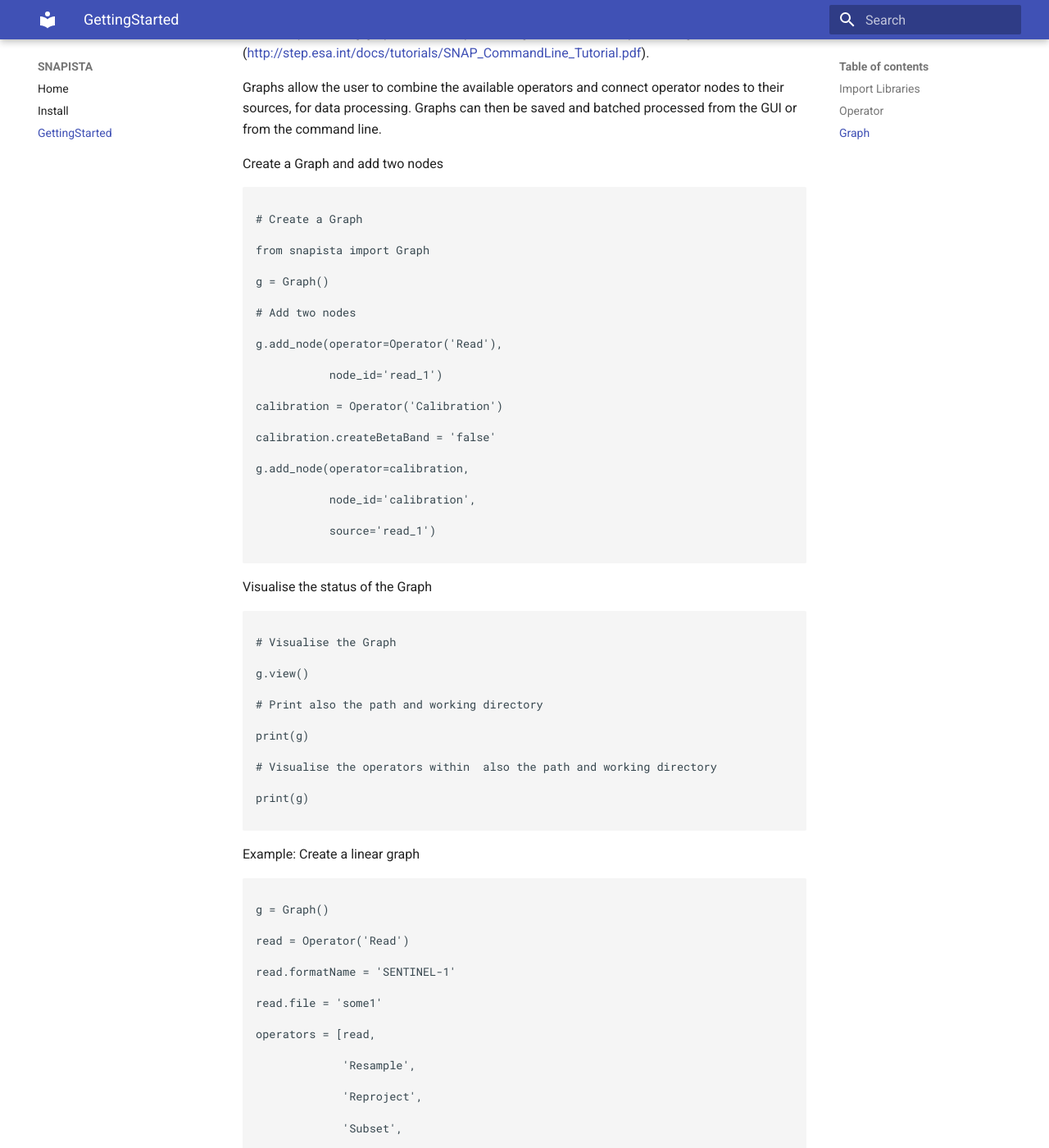
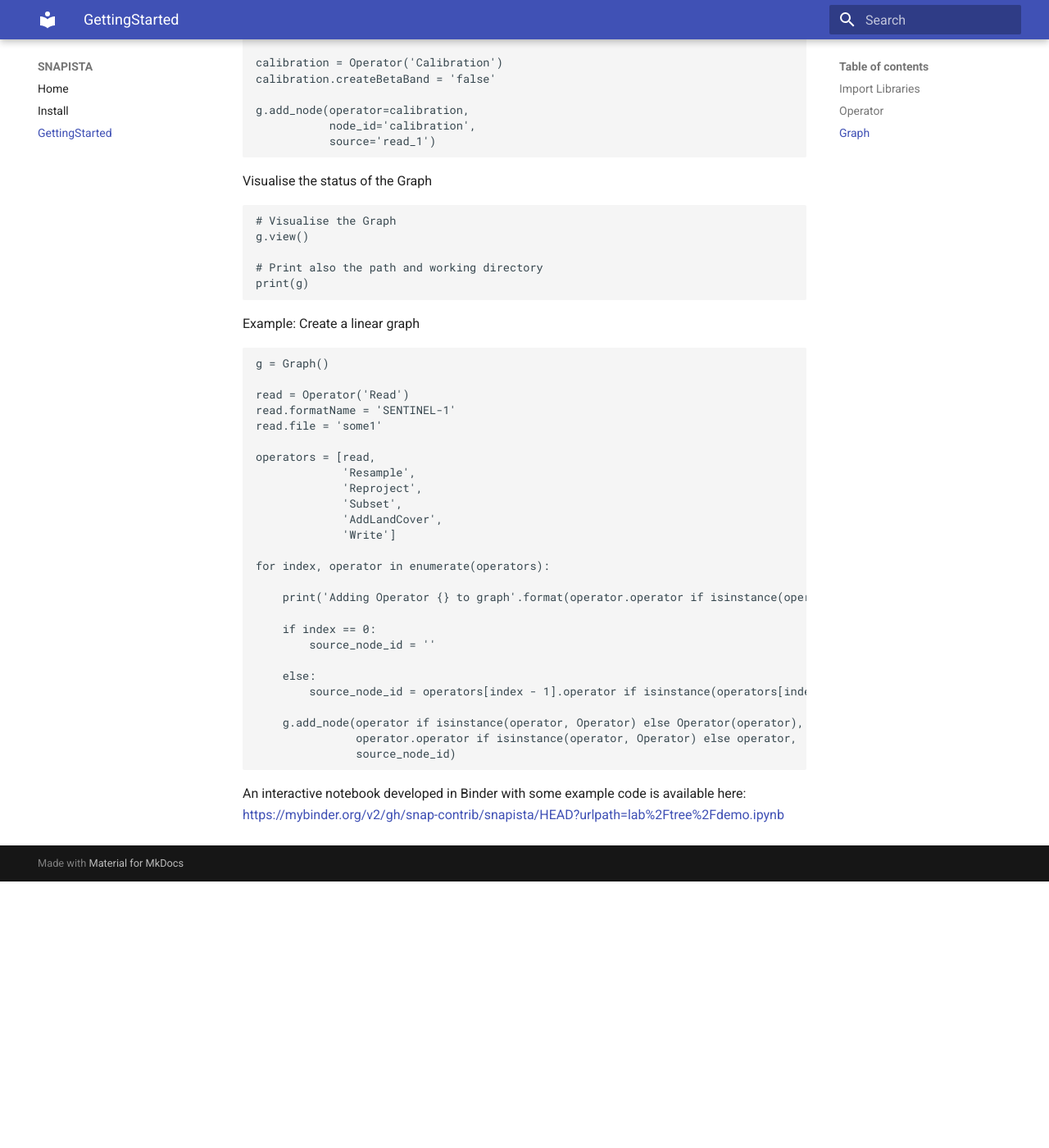
Before and after one commit to snap-contrib/snapista, an MkDocs documentation site: the page built from docs/GettingStarted.md, in a window 1280 px wide and 1400 px high, scrolled down 1379 px. Shown: the whole window at 82% size. Built offline with MkDocs 1.6.1 and Material for MkDocs 9.7.7, drawn with Linux system fonts in a browser that asks for light colours; after the commit the page ends 2454 px from its top, so only the background shows below that.

Commit message:
improved spacing

````diff
--- a/docs/GettingStarted.md
+++ b/docs/GettingStarted.md
@@ -4,21 +4,14 @@
 ## Import Libraries
 
 ```
-
 # Import the entire library
-
 import snapista
 
 # Import specific modules
-
 from snapista import Operator
-
 from snapista import Graph
-
 from snapista import TargetBand
-
 from snapista import TargetBandDescriptors
-
 ```
 
 
@@ -29,37 +22,27 @@
 Visualise the list of available operators
 
 ```
-
 from snapista import Graph
-
 Graph.list_operators()
 
 # List operators with a brief description
-
 Graph().describe_operators()
-
 ```
 
 Assign Operator, using the example of ‘Calibration’
 
 ```
-
 from snapista import Operator
-
 calibration = Operator('Calibration')
-
 ```
 
 Visualise the parameters specific to that Operator:
 
 ```
-
 calibration.describe()
 
 # Print status
-
 print(calibration)
-
 ```
 
 
@@ -72,97 +55,61 @@
 Create a Graph and add two nodes
 
 ```
-
 # Create a Graph
-
 from snapista import Graph
-
 g = Graph()
 
 # Add two nodes
-
 g.add_node(operator=Operator('Read'),
-
            node_id='read_1')
 
 calibration = Operator('Calibration')
-
 calibration.createBetaBand = 'false'
 
 g.add_node(operator=calibration,
-
            node_id='calibration',
-
            source='read_1')
-
 ```
 
 Visualise the status of the Graph
 
 ```
-
 # Visualise the Graph
-
 g.view()
 
 # Print also the path and working directory
-
 print(g)
-
-# Visualise the operators within  also the path and working directory
-
-print(g)
-
 ```
 
 Example: Create a linear graph
 
 ```
-
 g = Graph()
 
 read = Operator('Read')
-
 read.formatName = 'SENTINEL-1'
-
 read.file = 'some1'
 
 operators = [read,
-
              'Resample',
-
              'Reproject',
-
              'Subset',
-
              'AddLandCover',
-
              'Write']
 
 for index, operator in enumerate(operators):
 
-
-
     print('Adding Operator {} to graph'.format(operator.operator if isinstance(operator, Operator) else operator))
 
     if index == 0:
-
         source_node_id = ''
 
     else:
-
         source_node_id = operators[index - 1].operator if isinstance(operators[index - 1], Operator) else operators[index - 1]
 
-
-
-
-
     g.add_node(operator if isinstance(operator, Operator) else Operator(operator),
-
                operator.operator if isinstance(operator, Operator) else operator,
-
                source_node_id)
-
 ```
 
 An interactive notebook developed in Binder with some example code is available here: [https://mybinder.org/v2/gh/snap-contrib/snapista/HEAD?urlpath=lab%2Ftree%2Fdemo.ipynb](https://mybinder.org/v2/gh/snap-contrib/snapista/HEAD?urlpath=lab%2Ftree%2Fdemo.ipynb)
````
